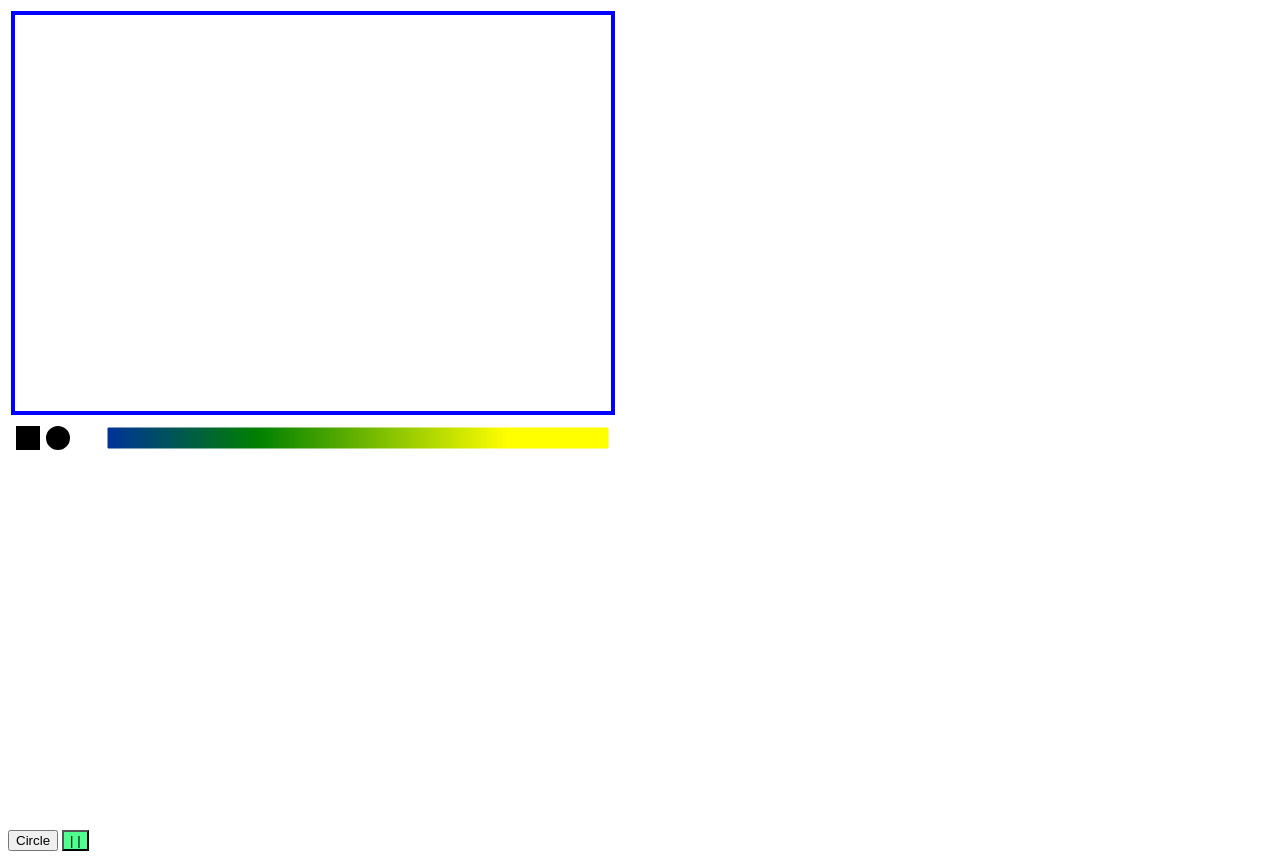
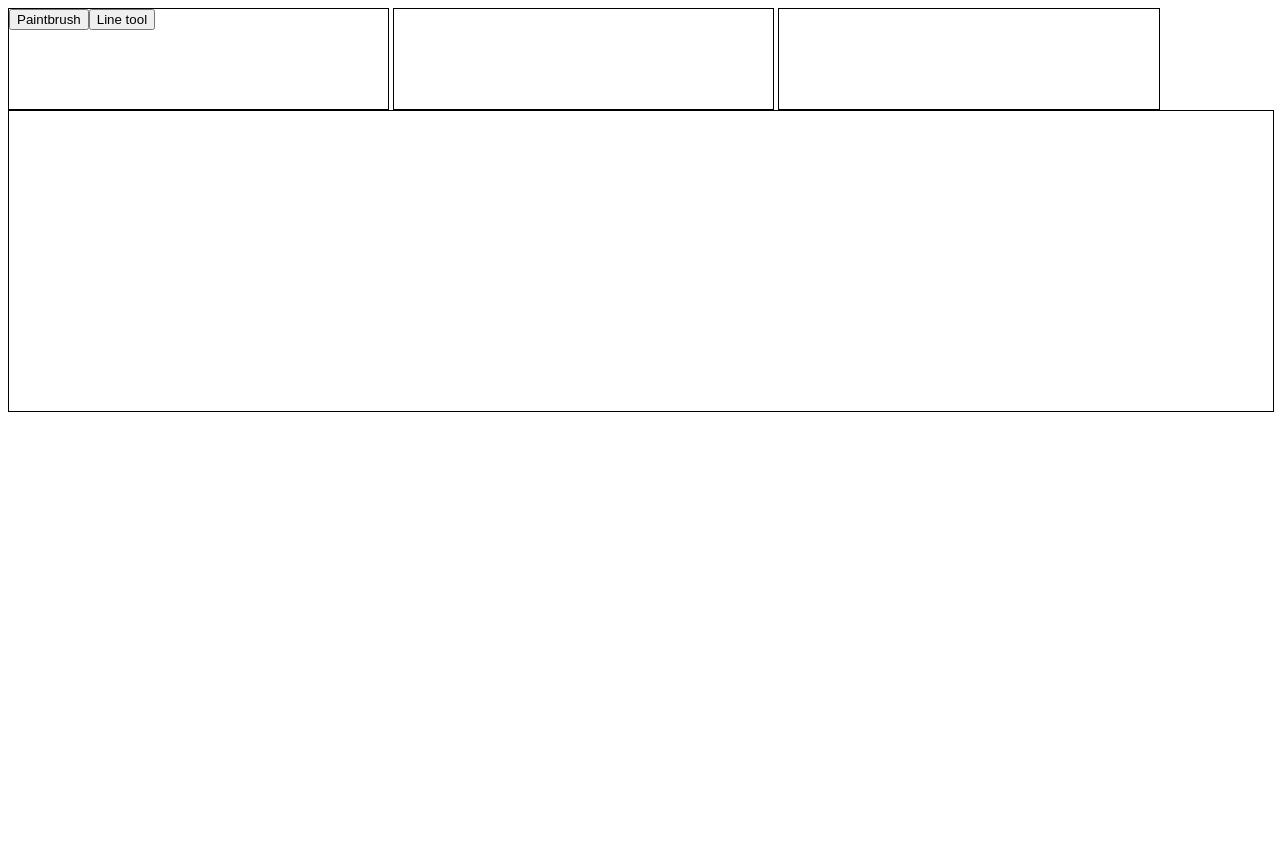
Before and after one commit to seahorsefish/paint-project-canvas, a plain HTML site: page index.html in a window 1280 px wide. After the commit the page ends 800 px from the top, so only its background shows below. Drawn offline with Linux system fonts and the light colour scheme.

Commit message:
implementing new framework that john designed

```diff
--- /dev/null
+++ b/app.js
@@ -0,0 +1,22 @@
+"use strict";
+
+((el) => {
+
+  const app = window.paint;
+  const toolbox = app.toolbox;
+  const canvas = app.canvas;
+
+  const paintbrush = app.tools.paintbrush;
+  const linetool = app.tools.linetool;
+
+  toolbox.init(el.toolbox);
+  canvas.init(el.canvas);
+
+  app.load_tool(paintbrush);
+  app.load_tool(linetool);
+
+
+})({
+  toolbox: document.querySelector("#app>.toolbox"),
+  canvas: document.querySelector("#app>canvas")
+});
--- /dev/null
+++ b/canvas.js
@@ -0,0 +1,60 @@
+"use strict";
+
+(() => {
+  const el = { };
+  let context;
+
+  const dom_events = ['click']
+  const dom_event_listener = {};
+
+  const update_behavior = (behavior) => {
+    dom_events.forEach((dom_event) => {
+      if(dom_event_listener.hasOwnProperty(dom_event)) {
+        el.canvasElement.removeEventListener(dom_event, dom_event_listener[dom_event]);
+        delete dom_event_listener[dom_event];
+      }
+      if(behavior.hasOwnProperty(dom_event)) {
+        dom_event_listener[dom_event] = (event) => {
+          behavior[dom_event](context, event);
+        };
+        el.canvasElement.addEventListener(dom_event, dom_event_listener[dom_event], false);
+      }
+    });
+  };
+
+
+
+  window.paint.canvas = window.paint.canvas || {
+
+    init: (canvasElement) => {
+      console.debug('canvas.init', canvasElement);
+      el.canvasElement = canvasElement;
+      context = canvasElement.getContext('2d');
+    },
+
+    behavior: (canvasBehavior) => {
+      console.debug('canvas.behavior', canvasBehavior);
+      if(typeof canvasBehavior === 'undefined')
+        return behavior;
+      update_behavior(canvasBehavior);
+    },
+
+    context: () => {
+      return context;
+    },
+
+    boundingClientRect: () => {
+      return el.canvasElement.getBoundingClientRect();
+    },
+
+    width: () => {
+      return el.canvasElement.width;
+    },
+
+    height: () => {
+      return el.canvasElement.height;
+    }
+
+
+  };
+})();
--- a/draw_page.js
+++ /dev/null
@@ -1,28 +0,0 @@
-window.paint = window.paint || {};
-
-window.paint.draw_colors = function(ctx, color_bounds) {
-  var gradient = ctx.createLinearGradient(0, 0, 500, 0);
-  gradient.addColorStop(0, 'blue');
-  gradient.addColorStop(0.5, 'green');
-  gradient.addColorStop(1, 'yellow');
-  paint.draw_square(ctx, color_bounds, gradient, 1, gradient);
-}
-
-window.paint.draw_button = function(){
-
-}
-
-window.paint.draw_screen = function(ctx, drawing_bounds, square_button_bounds, circle_button_bounds, color_bounds) {
-
-
-  paint.draw_square(ctx, drawing_bounds, "blue", 4, "white");
-  paint.draw_square(ctx, square_button_bounds, "black", 4, "black");
-  paint.draw_circle(ctx,  circle_button_bounds, "black", 4, "black");
-  paint.draw_colors(ctx, color_bounds);
-
-  var shape_square_button = document.createElement('button');
-  shape_square_button.id = 'button';
-  shape_square_button.style.background = '#4FFF8F';
-  shape_square_button.innerHTML = '|  |';
-  document.body.appendChild(shape_square_button);
-}
--- a/geometry.js
+++ /dev/null
@@ -1,7 +0,0 @@
-window.paint = window.paint || {};
-
-window.paint.check_bounds = function(x, y, size, top, left){
-  if (x>size[0]+left && x<(size[2]+size[0]+left) && y>size[1]+top && y<(size[3]+size[1]+top)){
-    return(true)
-  }
-}
--- a/index.html
+++ b/index.html
@@ -1,24 +1,32 @@
 <!DOCTYPE html>
-<html>
- <head>
-  <meta charset="utf-8"/>
-  <script src="draw_page.js" type="application/javascript"></script>
-  <script src="shape_drawer.js" type="application/javascript"></script>
-  <script src="geometry.js" type="application/javascript"></script>
-  <script src="paint.js" type="application/javascript"></script>
- </head>
+<!--[if lt IE 7]>      <html class="no-js lt-ie9 lt-ie8 lt-ie7"> <![endif]-->
+<!--[if IE 7]>         <html class="no-js lt-ie9 lt-ie8"> <![endif]-->
+<!--[if IE 8]>         <html class="no-js lt-ie9"> <![endif]-->
+<!--[if gt IE 8]><!--> <html class="no-js"> <!--<![endif]-->
+  <head>
+    <meta charset="utf-8">
+    <meta http-equiv="X-UA-Compatible" content="IE=edge">
+    <title>Paint</title>
+    <meta name="viewport" content="width=device-width, initial-scale=1">
+    <link rel="stylesheet" href="paint.css">
+    <script src="paint.js" defer></script>
+    <script src="toolbox.js" defer></script>
+    <script src="canvas.js" defer></script>
+    <script src="tools.js" defer></script>
+    <script src="tools/paintbrush.js" defer></script>
+    <script src="tools/linetool.js" defer></script>
+    <script src="app.js" defer></script>
+  </head>
+  <body>
+    <!--[if lt IE 7]>
+      <p class="browsehappy">You are using an <strong>outdated</strong> browser. Please <a href="#">upgrade your browser</a> to improve your experience.</p>
+    <![endif]-->
 
- <body>
-    <div style = "position: relative;">
-      <canvas id="myCanvas" width="1000" height="800"
-      style="position: relative; left: 0; top: 0; z-index: 0;"></canvas>
+    <div id="app">
+      <div class="toolbox"></div>
+      <div class="tooloptions"></div>
+      <div class="colorselect"></div>
+      <canvas></canvas>
     </div>
-    <br/>
-    <button class="favorite styled"
-      type="button"
-      style="position: relative;">
-      Circle
-    </button>
- </body>
-
+  </body>
 </html>
--- /dev/null
+++ b/paint.css
@@ -0,0 +1,19 @@
+#app {}
+
+#app>canvas {
+  width: 100%;
+  height: 300px;
+}
+
+#app>* {
+  border: 1px solid #000;
+}
+
+#app>.toolbox,
+#app>.tooloptions,
+#app>.colorselect {
+  display: inline-block;
+  width: 30%;
+  height: 100px;
+  vertical-align: top;
+}
--- a/paint.js
+++ b/paint.js
@@ -1,104 +1,9 @@
-(function() {
+"use strict";
 
-  var canvas;
-  var ctx;
-  var size;
-  var line_color;
-  var fill_color;
-  var left;
-  var top;
-
-  var drawing_bounds;
-  var square_button_bounds;
-  var circle_button_bounds;
-  var color_bounds;
-
-  var clicked_object;
-  var shape;
-  var x;
-  var y;
-
-  var init = function() {
-    canvas = window.document.getElementById("myCanvas");
-    ctx = canvas.getContext("2d");
-    left = canvas.getBoundingClientRect().left;
-    top = canvas.getBoundingClientRect().top;
-
-    shape = "square"
-
-    fill_color = "blue"
-    line_color = "blue"
-    drawing_bounds = [5, 5, 600, 400];
-    square_button_bounds = [10, 420, 20, 20];
-    circle_button_bounds = [50, 430, 20, 20];
-    color_bounds = [100, 420, 500, 20];
-
-    paint.draw_screen(ctx, drawing_bounds, square_button_bounds, circle_button_bounds, color_bounds);
-    removeEventListener('load', init);
+(() => {
+  const paint = window.paint = window.paint || {
+    load_tool: (tool) => {
+      tool.load(paint);
+    }
   };
-
-  var add_shape = function(x, y){
-    size = [5, 5, 10, 10];
-    size[0] = x - left;
-    size[1] = y - top;
-    let fname = "draw_" + shape;
-    if (paint.hasOwnProperty(fname)) {
-      let f = paint[fname];
-      if (typeof f === "function"){
-        f(ctx, size, line_color, 1, fill_color);
-        return;
-      }
-    }
-    throw "shape doesn't exist! (" + shape + ")";
-  }
-
-  var determine_clicked_object = function(event){
-    x = event.clientX;
-    y = event.clientY;
-    clicked_object = 0
-    var bounds = [drawing_bounds, square_button_bounds, circle_button_bounds, color_bounds]
-    for (var ii=0; ii<4; ii++){
-      if (paint.check_bounds(x, y, bounds[ii], top, left)){
-        clicked_object = ii+1
-      }
-    }
-    respond_to_click(clicked_object)
-  }
-
-  var respond_to_click = function(clicked_object){
-    console.log(clicked_object)
-    if (clicked_object===1){
-      add_shape(x, y)
-    } else if (clicked_object===2){
-      shape = "square"
-    } else if (clicked_object===3){
-      shape = "circle"
-    } else if (clicked_object===4){
-      determine_clicked_color()
-    }
-  }
-
-  var determine_clicked_color = function(){
-    var pixel_data = ctx.getImageData(x-left, y-top, 1, 1).data;
-    var pixel_color = rgb_converter(pixel_data)
-    fill_color = pixel_color
-    line_color = pixel_color
-  }
-
-  var rgb_converter = function(rgb){
-    var value = ["00", "00", "00"];
-    for (var ii=0; ii<3; ii++){
-      value[ii] = Number(rgb[ii]).toString(16);
-      if (value[ii].length<2){
-        value[ii] = "0" + value[ii]
-      }
-    }
-    color = "#" + value[0] + value[1] + value[2]
-    return(color)
-  }
-
-  window.paint = window.paint || {};
-  window.addEventListener('load', init, false);
-  window.addEventListener('click', determine_clicked_object, false);
-
 })();
--- a/shape_drawer.js
+++ /dev/null
@@ -1,23 +0,0 @@
-window.paint = window.paint || {};
-
-
-window.paint.draw_square = function(ctx, size, line_color, line_width, fill_color) {
-  ctx.beginPath();
-  ctx.lineWidth = line_width;
-  ctx.fillStyle = fill_color;
-  ctx.fillRect(size[0], size[1], size[2], size[3]);
-  ctx.strokeStyle = line_color;
-  ctx.rect(size[0], size[1], size[2], size[3]);
-  ctx.closePath();
-  ctx.stroke();
-}
-
-window.paint.draw_circle = function(ctx, size, line_color, line_width, fill_color) {
-  ctx.beginPath();
-  ctx.arc(size[0], size[1], size[2]/2, 0, 2 * Math.PI, false);
-  ctx.fillStyle = fill_color;
-  ctx.fill();
-  ctx.lineWidth = line_width;
-  ctx.strokeStyle = line_color;
-  ctx.stroke();
-}
--- /dev/null
+++ b/toolbox.js
@@ -0,0 +1,25 @@
+"use strict";
+
+(() => {
+  const el = { buttons: [] };
+
+  const create_tool_button = (text) => {
+    let btn = document.createElement('button');
+    btn.innerText = text;
+    return btn;
+  };
+
+  window.paint.toolbox = window.paint.toolbox || {
+
+    init: (toolboxElement) => {
+      el.toolboxElement = toolboxElement;
+    },
+
+    add_button: (text, callback) => {
+      let button = create_tool_button(text);
+      el.toolboxElement.appendChild(button);
+      el.buttons.push(button);
+      button.onclick = callback;
+    }
+  };
+})();
--- /dev/null
+++ b/tools.js
@@ -0,0 +1,3 @@
+"use strict";
+
+window.paint.tools = window.paint.tools || {};
--- /dev/null
+++ b/tools/linetool.js
@@ -0,0 +1,64 @@
+"use strict";
+
+(() => {
+  const STATE = { READY:0, ONE_CLICK:1 };
+
+  let paint;
+  let canvas;
+  let state;
+  let first_click_position;
+
+  const event_cursor_position = (event) => {
+    // stolen and adapted from https://stackoverflow.com/questions/17130395/real-mouse-position-in-canvas
+    let rect = canvas.boundingClientRect();
+    let scaleX = canvas.width() / rect.width;
+    let scaleY = canvas.height() / rect.height;
+    return {
+      x: (event.clientX - rect.left) * scaleX,
+      y: (event.clientY - rect.top) * scaleY
+    };
+  };
+
+  const draw_line = (context, point_a, point_b) => {
+    console.debug('linetool{draw_line()}', context, point_a, point_b);
+    context.beginPath();
+    context.moveTo(point_a.x, point_a.y);
+    context.lineTo(point_b.x, point_b.y);
+    context.stroke();
+  };
+
+  const canvas_behavior = {
+
+    click: (context, event) => {
+      console.debug("linetool{canvas_behavior.click()}", context, event);
+      let click_position = event_cursor_position(event);
+      if(state === STATE.ONE_CLICK) {
+        draw_line(context, first_click_position, click_position);
+        first_click_position = null;
+        state = STATE.READY;
+      } else if(state === STATE.READY) {
+        first_click_position = click_position;
+        state = STATE.ONE_CLICK;
+      }
+    }
+
+  };
+
+  const add_toolbox_button = (toolbox) => {
+    toolbox.add_button("Line tool", linetool.activate);
+  };
+
+  const linetool = window.paint.tools.linetool = window.paint.tools.linetool || {
+    load: (app) => {
+      paint = app;
+      canvas = paint.canvas;
+      add_toolbox_button(paint.toolbox);
+    },
+
+    activate: () => {
+      state = STATE.READY;
+      first_click_position = null;
+      paint.canvas.behavior(canvas_behavior);
+    }
+  };
+})();
--- /dev/null
+++ b/tools/paintbrush.js
@@ -0,0 +1,30 @@
+"use strict";
+
+(() => {
+
+  let paint;
+
+  const canvas_behavior = {
+
+    click: (ctx, event) => {
+      console.log(ctx);
+      console.log(event);
+    }
+
+  };
+
+  const setup_toolbox = (toolbox) => {
+    toolbox.add_button("Paintbrush", paintbrush.activate);
+  };
+
+  const paintbrush = window.paint.tools.paintbrush = window.paint.tools.paintbrush || {
+    load: (app) => {
+      paint = app;
+      setup_toolbox(paint.toolbox);
+    },
+
+    activate: () => {
+      paint.canvas.behavior(canvas_behavior);
+    }
+  };
+})();
```
Also changed, not shown: paintbrush.js (added, +17 -0 lines).
